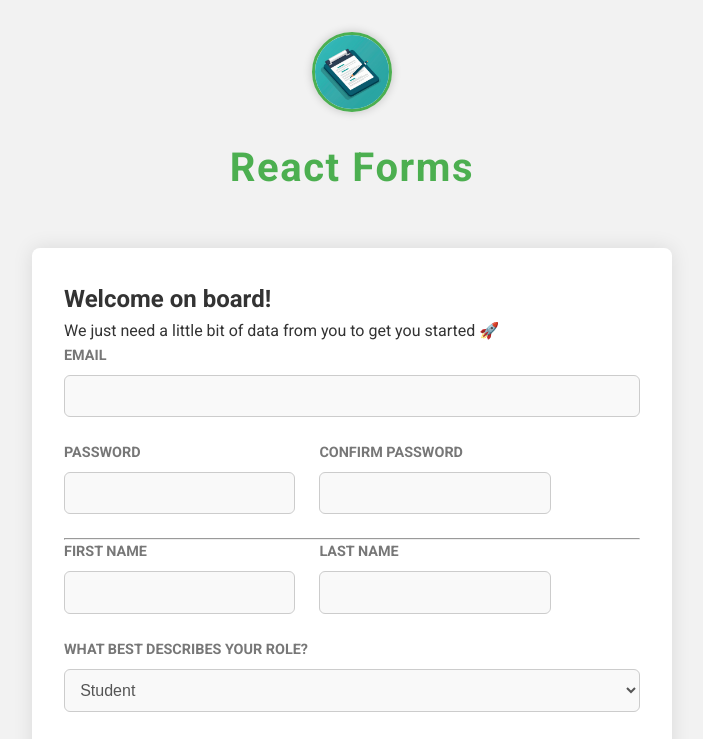
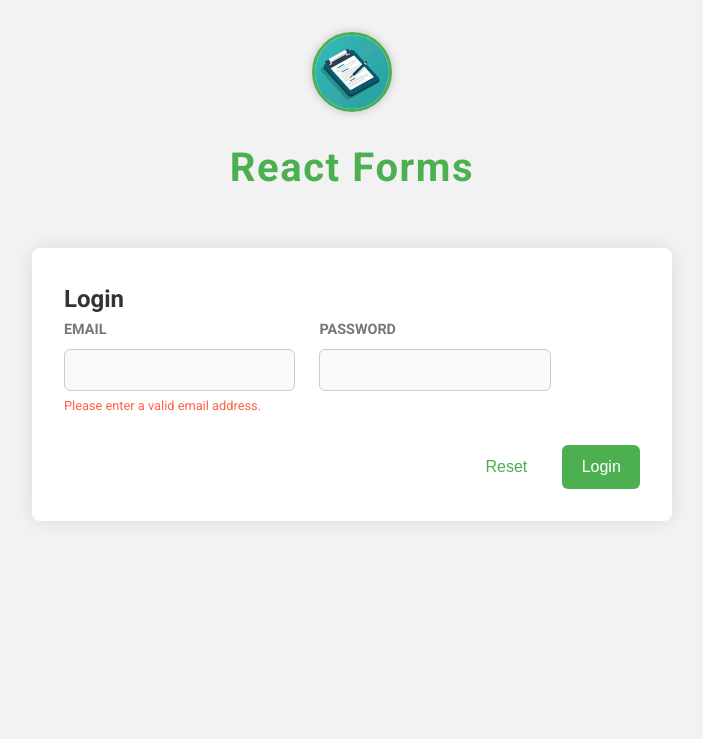
Before and after one commit to Eehrari/React-Forms, a React (Vite) app: page / in a window 1280 px wide. Shown: the top 739 px of the page, without its empty margins (288-991 px from the left). Built offline with nearby package versions, Linux system fonts and the light colour scheme.

Commit message:
KeyStrokeValidation

```diff
--- a/src/App.jsx
+++ b/src/App.jsx
@@ -1,12 +1,12 @@
 import Header from './components/Header.jsx';
-import Signup from './components/Signup.jsx';
+import Login from './components/StateLogin.jsx';
 
 function App() {
   return (
     <>
       <Header />
       <main>
-        <Signup />
+        <Login />
       </main>
     </>
   );
--- a/src/components/StateLogin.jsx
+++ b/src/components/StateLogin.jsx
@@ -8,14 +8,13 @@ export default function Login() {
     password: '',
   });
 
+  const emailIsInvalid = !enteredValues.email.includes('@');
+  // const emailIsInvalid = enteredValues.email !== '' && !enteredValues.email.includes('@');
+
   function handleSubmit(event) {
     event.preventDefault();
 
     console.log(enteredValues);
-    // setEnteredValues({
-    //   email: '',
-    //   password: ''
-    // })
   }
 
   function handleInputChange(identifier, value) {
@@ -47,6 +46,9 @@ export default function Login() {
             onChange={(event) => handleInputChange('email', event.target.value)}
             value={enteredValues.email}
           />
+          <div className="control-error">
+            {emailIsInvalid && <p>Please enter a valid email address.</p>}
+          </div>
         </div>
 
         <div className="control no-margin">
```
